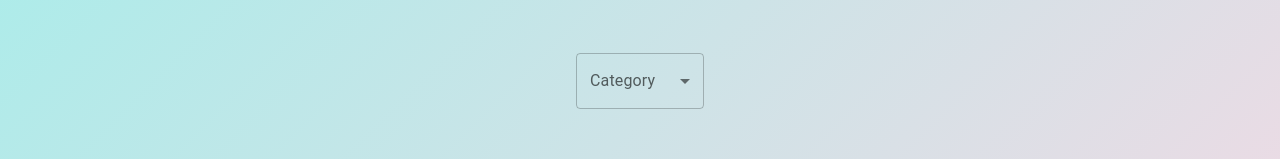
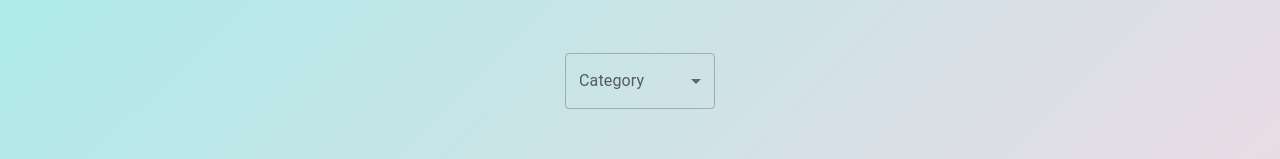
Before and after one commit to EphraimB/ephraim-becker-v2, a Next.js app: page /portfolio in a window 1280 px wide. Shown: the part 144-303 px from the top of the page. Built offline with nearby package versions, Linux system fonts and the light colour scheme.

Commit message:
Fixed the width of the select.

```diff
--- a/components/PortfolioControls.tsx
+++ b/components/PortfolioControls.tsx
@@ -59,7 +59,7 @@ export default function PortfolioControls() {
     <ThemeProvider theme={theme}>
       <Stack direction="column">
         <Stack direction="row" sx={{ justifyContent: "center" }}>
-          <Box sx={{ width: "auto", minWidth: "10%" }}>
+          <Box sx={{ width: "auto", minWidth: 150 }}>
             <FormControl fullWidth>
               <InputLabel>Category</InputLabel>
               <Select
```
